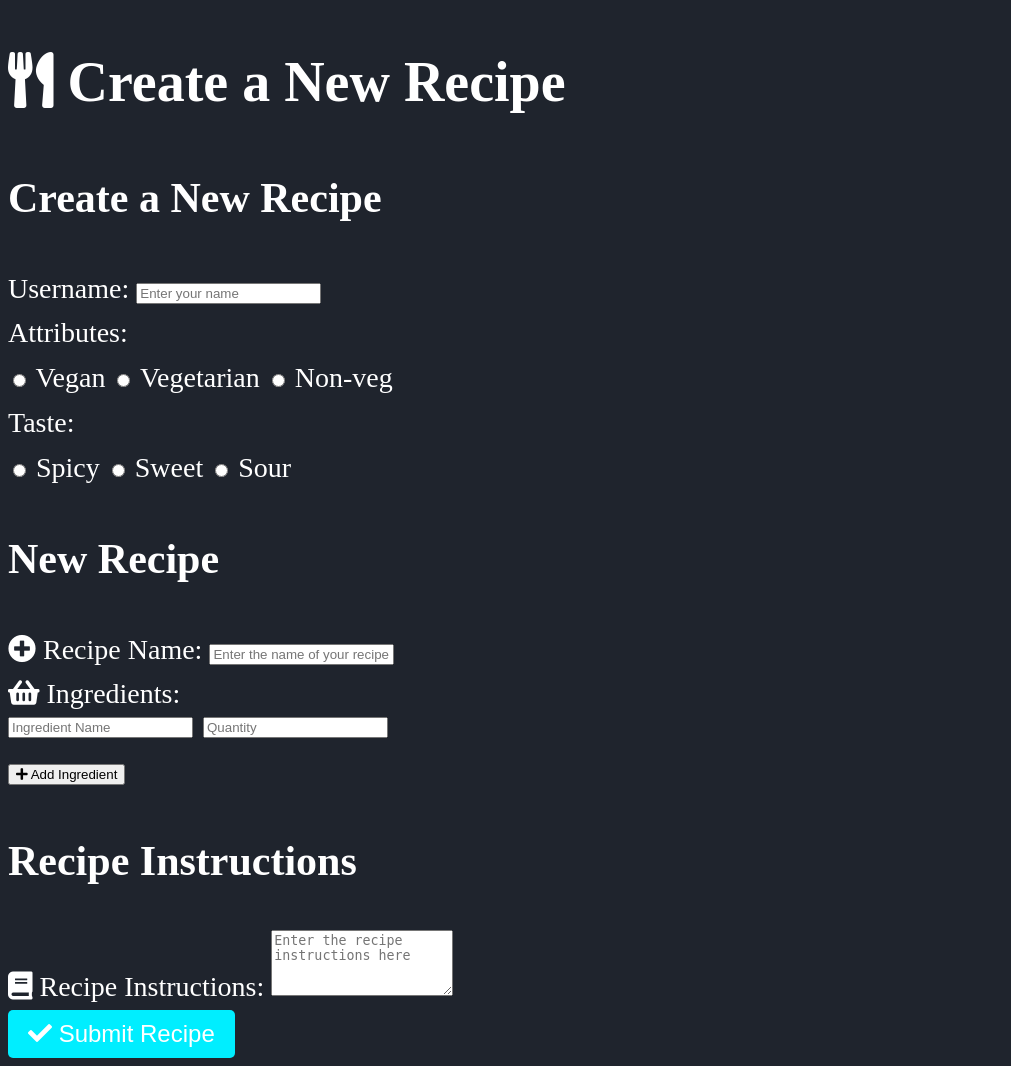
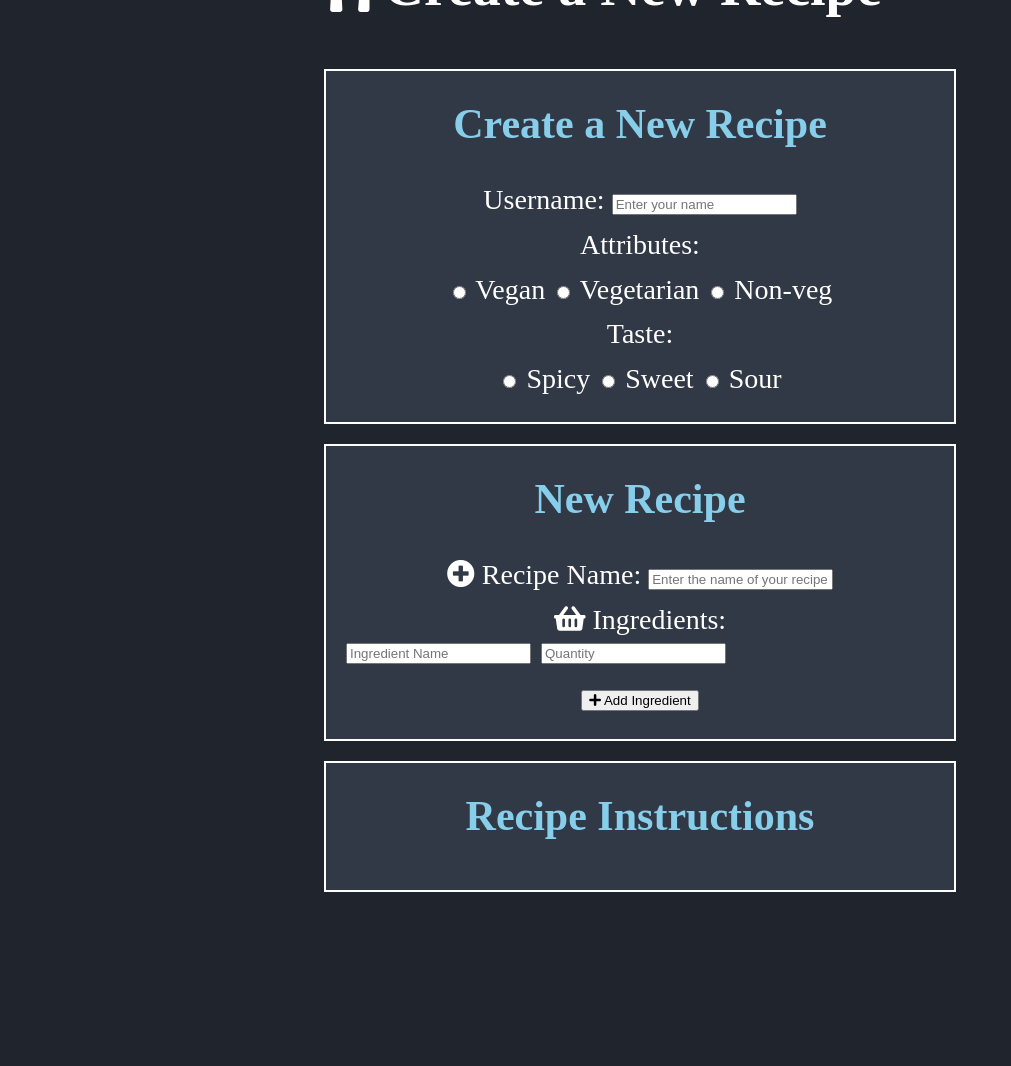
Before and after one commit to SrinijaG2402/cullinaryhub, a Flask app: template src/static/templates/create_post.html in a window 1280 px wide. Shown: the whole page, without its empty margins (0-1011 px from the left). After the commit the page ends 892 px from the top, so only its background shows below. Run offline with Flask 3, Linux system fonts and the light colour scheme; the template is opened without the code that fills it, so the values that code supplies are empty.

Commit message:
upgrade create_post

```diff
--- a/src/static/templates/create_post.html
+++ b/src/static/templates/create_post.html
@@ -6,63 +6,95 @@
     <title>Create a Recipe</title>
     <!-- Link to Font Awesome stylesheet -->
     <link rel="stylesheet" href="https://cdnjs.cloudflare.com/ajax/libs/font-awesome/5.15.4/css/all.min.css">
-    <link rel="stylesheet" href="../css/create_post.css">
     <style>
-        /* Add any additional CSS styles here */
+        :root {
+            --bg-color: #1f242d;
+            --second-bg-color: #323946;
+            --text-color: #fff;
+            --main-color: #0ef;
+        }
+
         body {
-            background-color: rgb(31, 36, 45);
-            color: white;
+            background-color: var(--bg-color);
+            color: var(--text-color);
             font-size: 28px;
             line-height: 1.6; /* Increase line spacing */
         }
+
         .form-container {
             display: flex;
             justify-content: center;
             align-items: center;
             height: 100vh;
         }
+
         .form {
             width: 50%;
         }
+
         .form-section {
             margin-bottom: 20px;
             text-align: center;
-            border: 2px solid white; /* Add box border */
+            border: 2px solid var(--text-color); /* Add box border */
             padding: 20px; /* Add padding */
-            border-radius: 10px; /* Add border radius */
+            border-radius: 0; /* Set border radius to 0 for square edges */
+            background-color: var(--second-bg-color); /* Add background color */
+            transition: box-shadow 0.3s ease; /* Add transition for smooth effect */
         }
+
+        .form-section:hover {
+            box-shadow: 0 0 10px rgba(0, 0, 0, 0.5); /* Add shadow effect on hover */
+        }
+
         .form-section h2 {
             margin-top: 0;
             margin-bottom: 20px; /* Add margin bottom */
+            color: skyblue; /* Set heading color to sky blue */
         }
+
         .ingredient {
             display: flex;
             align-items: center;
             margin-bottom: 10px;
         }
+
         .ingredient input {
             margin-right: 10px;
+        }
+
+        button[type="submit"] {
+            background-color: var(--main-color); /* Change button background color */
+            color: var(--text-color); /* Change button text color */
+            border: none;
+            padding: 10px 20px;
+            font-size: 24px;
+            cursor: pointer;
+            border-radius: 5px;
+            transition: background-color 0.3s ease;
+        }
+
+        button[type="submit"]:hover {
+            background-color: darken(var(--main-color), 10%); /* Darken button background color on hover */
         }
     </style>
 </head>
 <body>
+    <div class="form-container">
+        <div class="form">
             <header>
                 <!-- Icon for header -->
                 <h1><i class="fas fa-utensils"></i> Create a New Recipe</h1>
             </header>
             <main>
                 <form id="recipeForm" action="submit_recipe.php" method="post" enctype="multipart/form-data">
+                    <div class="form-section">
                         <!-- Heading: Create a New Recipe -->
-            <div class="form-group">
                         <h2>Create a New Recipe</h2>
-            </div>
-
                         <!-- User name input -->
                         <div class="form-group">
                             <label for="userName">Username:</label>
                             <input type="text" id="userName" name="userName" placeholder="Enter your name" required>
                         </div>
-
                         <!-- Radio buttons for attributes -->
                         <div class="form-group">
                             <label for="attributes">Attributes:</label><br>
@@ -73,7 +105,6 @@
                             <input type="radio" id="nonVeg" name="attributes" value="nonVeg">
                             <label for="nonVeg">Non-veg</label>
                         </div>
-
                         <!-- Radio buttons for taste -->
                         <div class="form-group">
                             <label for="taste">Taste:</label><br>
@@ -84,12 +115,10 @@
                             <input type="radio" id="sour" name="taste" value="sour">
                             <label for="sour">Sour</label>
                         </div>
-
+                    </div>
+                    <div class="form-section">
                         <!-- Heading: New Recipe -->
-            <div class="form-group">
                         <h2>New Recipe</h2>
-            </div>
-
                         <!-- Recipe Name input -->
                         <div class="form-group">
                             <label for="newRecipe1">
@@ -98,7 +127,6 @@
                             </label>
                             <input type="text" id="newRecipe1" name="newRecipe1" placeholder="Enter the name of your recipe" required>
                         </div>
-
                         <!-- Ingredients section -->
                         <div class="form-group">
                             <label for="ingredients1">
@@ -114,55 +142,7 @@
                             </div>
                             <button type="button" class="addIngredientBtn"><i class="fas fa-plus"></i> Add Ingredient</button>
                         </div>
-
+                    </div>
+                    <div class="form-section">
                         <!-- Heading: Recipe Instructions -->
-            <div class="form-group">
-                <h2>Recipe Instructions</h2>
-            </div>
-
-            <!-- Recipe Instructions text area -->
-            <div class="form-group">
-                <label for="recipeInstructions">
-                    <i class="fas fa-book"></i> Recipe Instructions:
-                </label>
-                <textarea id="recipeInstructions" name="recipeInstructions" placeholder="Enter the recipe instructions here" rows="4" required></textarea>
-            </div>
-
-            <!-- Submit button -->
-            <button type="submit"><i class="fas fa-check"></i> Submit Recipe</button>
-        </form>
-    </main>
-    <script>
-        // Add ingredient input fields dynamically
-        var addIngredientBtns = document.querySelectorAll('.addIngredientBtn');
-        addIngredientBtns.forEach(function(btn) {
-            btn.addEventListener('click', function() {
-                // Get the container for ingredients
-                var ingredientsContainer = btn.previousElementSibling;
-
-                // Create a new ingredient div
-                var newIngredientDiv = document.createElement('div');
-                newIngredientDiv.classList.add('ingredient');
-
-                // Create input fields for ingredient name and quantity
-                var nameInput = document.createElement('input');
-                nameInput.type = 'text';
-                nameInput.classList.add('ingredient-name');
-                nameInput.placeholder = 'Ingredient Name';
-
-                var quantityInput = document.createElement('input');
-                quantityInput.type = 'text';
-                quantityInput.classList.add('ingredient-quantity');
-                quantityInput.placeholder = 'Quantity';
-
-                // Append input fields to the new ingredient div
-                newIngredientDiv.appendChild(nameInput);
-                newIngredientDiv.appendChild(quantityInput);
-
-                // Append the new ingredient div to the ingredients container
-                ingredientsContainer.appendChild(newIngredientDiv);
-            });
-        });
-    </script>
-</body>
-</html>
+                        <h2>Recipe Instructions</h2
```
Lines whose indentation alone changed are shown as unchanged.
